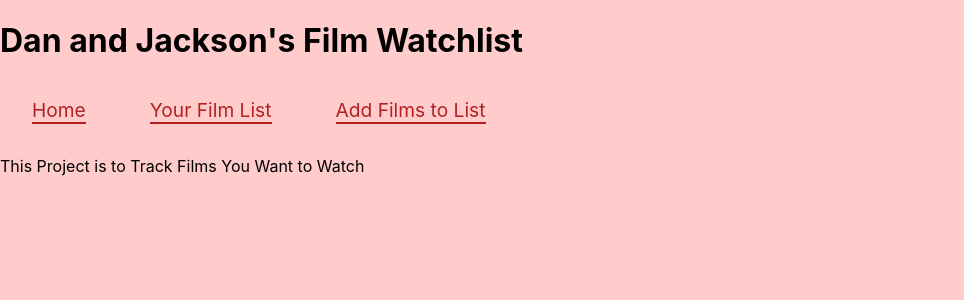
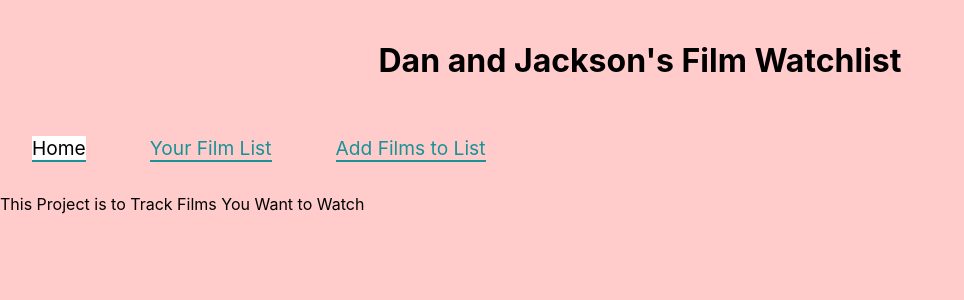
Before and after one commit to JacksonColeman/CatalogueCinematica, a React (Create React App) app in the folder p2groupproj/: page / in a window 1280 px wide. Shown: the top 300 px of the page, without its empty margins (0-964 px from the left). Built offline with nearby package versions, Linux system fonts and the light colour scheme.

Commit message:
css experiments with navbar and header

```diff
--- a/p2groupproj/src/App.css
+++ b/p2groupproj/src/App.css
@@ -16,32 +16,25 @@
     margin: 1rem 2rem;
     text-decoration: none;
     font-size: 1.2em;
-    color: firebrick;
-    border-bottom: 2px solid firebrick;
+    color: rgb(25, 146, 152);
+    border-bottom: 2px solid rgb(25, 146, 152);
     transition: 0.1s;
   }
 
-/* nav {
-    background-color: cornsilk;
-  }
-
-  nav a {
-    display: inline-block;
-    margin: 1rem 2rem;
-    text-decoration: none;
-    font-size: 1.2em;
-    color: firebrick;
-    border-bottom: 2px solid firebrick;
-    transition: 0.1s;
-  }
-
-  nav a:hover,
-  nav a:active {
+.navbar a:hover,
+.navbar a:active {
     color: tomato;
     border-bottom: 2px solid tomato;
   }
 
-  nav a.active {
-    background-color: black;
-    color: white;
-  } */
+.navbar a.active {
+    background-color: white;
+    color: black;
+  }
+
+  header {
+    height: 15vh; /* Magic here */
+    display: flex;
+    justify-content: center;
+    align-items: center;
+ }
```
